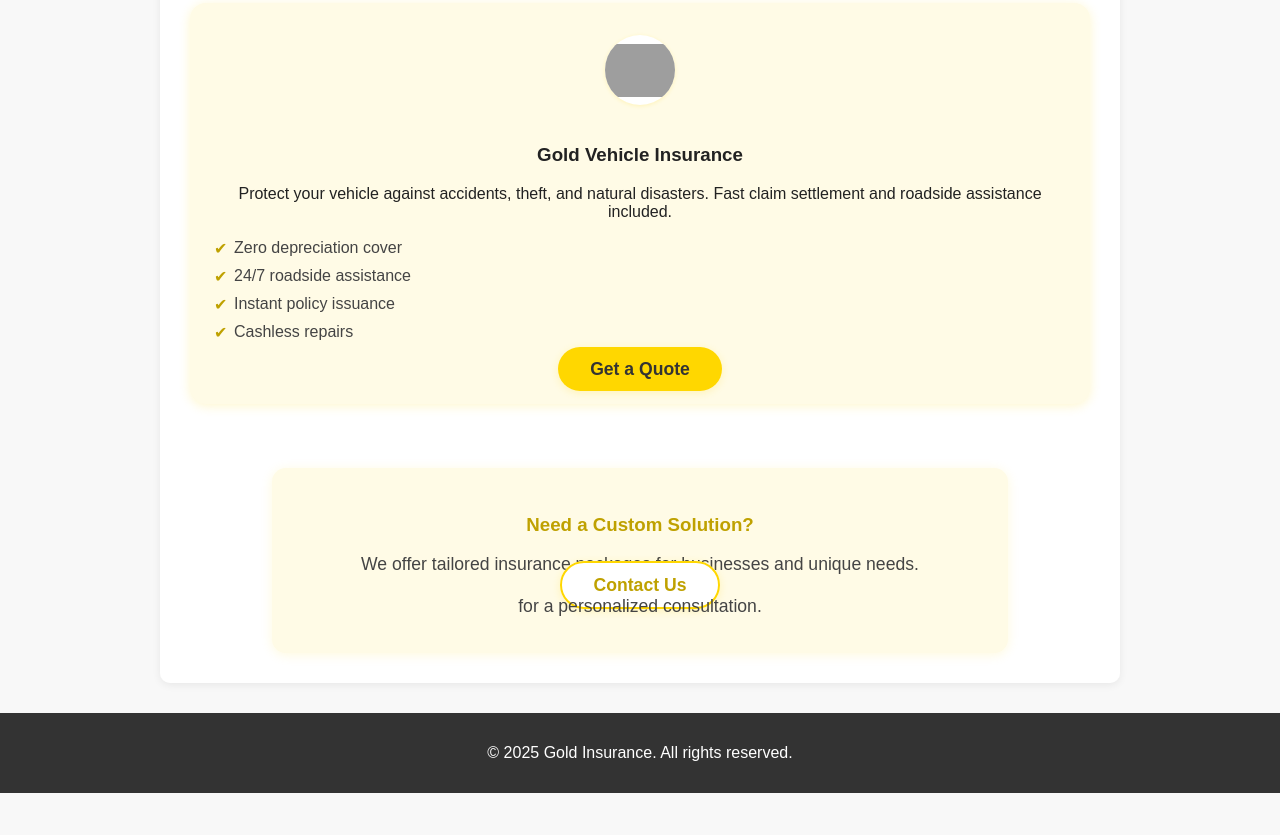
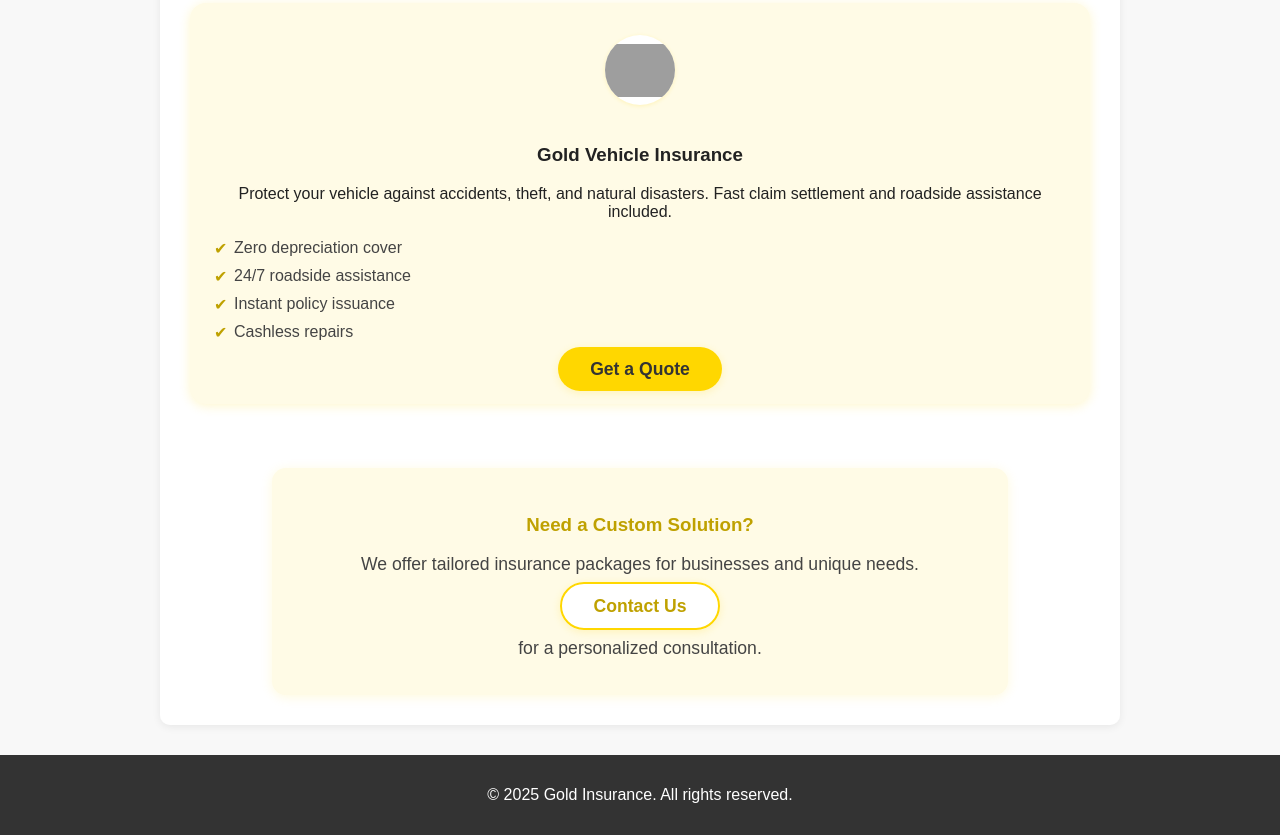
Before and after one commit to JordanCJ7/Gold-Insurance, a plain HTML site: page packages.html in a window 1280 px wide. Shown: the part 755-1590 px from the top of the page. Before the commit the page ends 1548 px from the top, so only its background shows below. Drawn offline with Linux system fonts and the light colour scheme; grey boxes are pictures that could not be loaded.

Commit message:
Update packages.html

```diff
--- a/packages.html
+++ b/packages.html
@@ -60,7 +60,7 @@
         </div>
         <div class="packages-cta">
             <h3>Need a Custom Solution?</h3>
-            <p>We offer tailored insurance packages for businesses and unique needs. <br><a href="contact.html" class="cta-btn secondary">Contact Us</a><br> for a personalized consultation.</p>
+            <p>We offer tailored insurance packages for businesses and unique needs. <br><br><a href="contact.html" class="cta-btn secondary">Contact Us</a><br><br> for a personalized consultation.</p>
         </div>
     </section>
     <footer>
```
